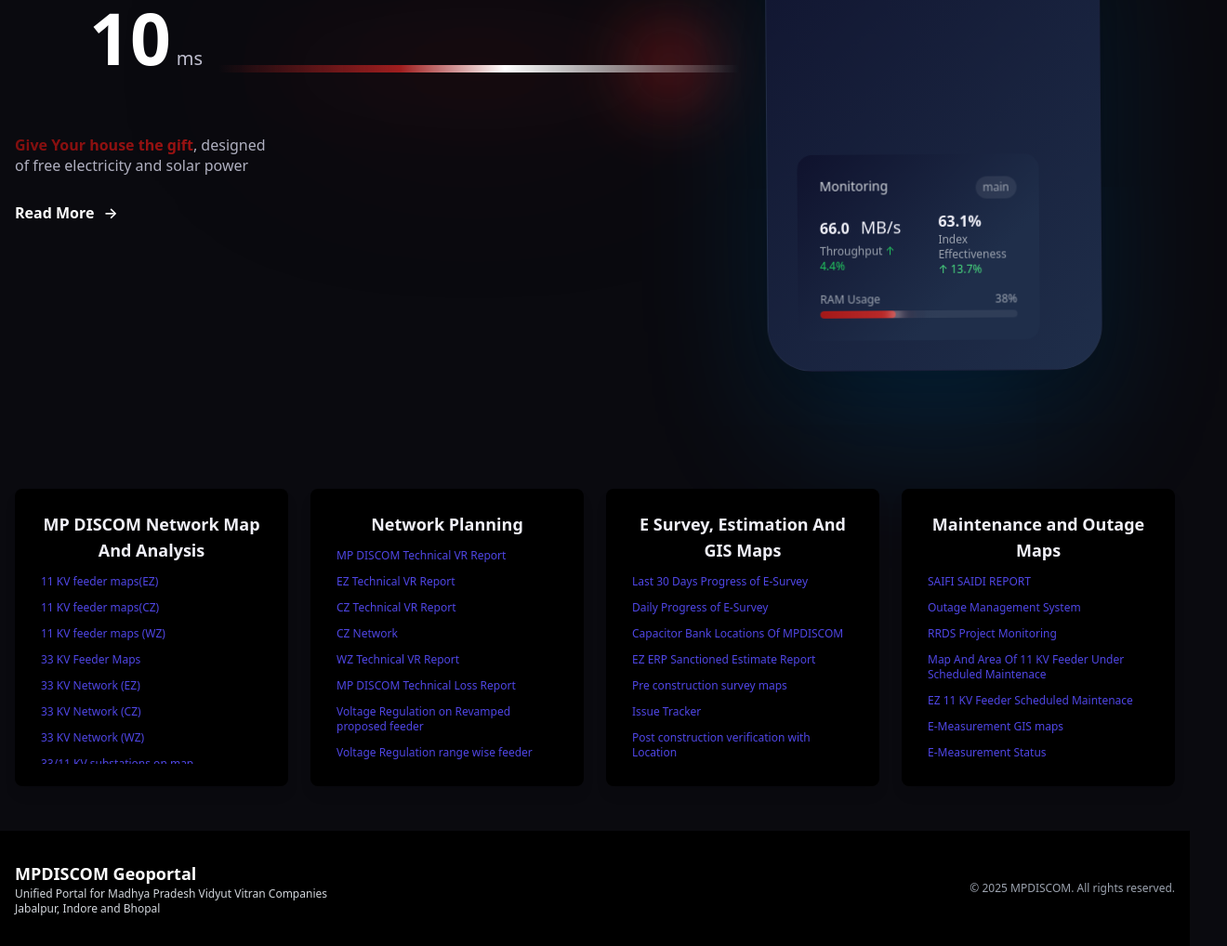
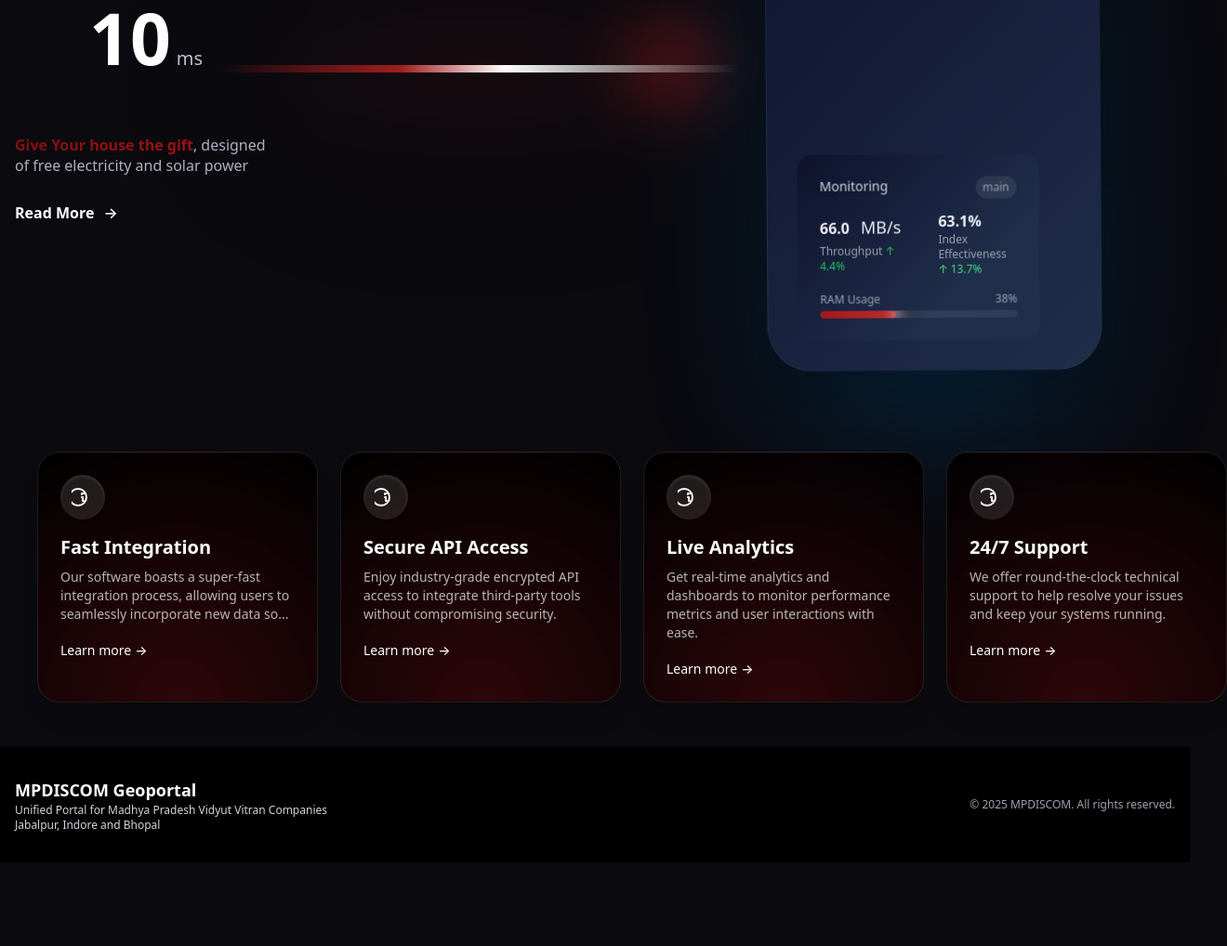
Before and after one commit to eswardara/mpdiscom, a plain HTML site: page index.html in a window 1280 px wide. Shown: the part 361-1379 px from the top of the page at 93% size, 1320 px wide, since content can reach past the window. After the commit the page ends 1289 px from the top, so only its background shows below. Drawn offline with nearby package versions, Linux system fonts and the light colour scheme.

Commit message:
Update index.html

```diff
--- a/index.html
+++ b/index.html
@@ -569,6 +569,37 @@
              transform: scale(1);
            }
          }
+             /* cards Animation */
+       /* Animation */
+    @keyframes fadeZoomIn {
+      0% {
+        opacity: 0;
+        transform: scale(0.9);
+      }
+      /* 100% {
+        opacity: 1;
+        transform: scale(1);
+      } */
+    }
+
+    .fade-zoom-in {
+      animation: fadeZoomIn 0.8s ease-out forwards;
+    }
+
+    /* Custom maroon radial glow */
+    .maroon-glow-bg {
+      background: radial-gradient(circle at bottom, rgba(128, 0, 0, 0.3), rgba(0, 0, 0, 0.95));
+    }
+
+    /* Scrollbar customization (optional) */
+    ::-webkit-scrollbar {
+      width: 6px;
+    }
+
+    ::-webkit-scrollbar-thumb {
+      background-color: #800000aa;
+      border-radius: 4px;
+    }
   </style>
 </head>
 <body>
@@ -738,92 +769,70 @@
  </div>
  </div>
    <!-- Cards Section -->
-   <div class="max-w-7xl mx-auto px-4 mt-10 grid grid-cols-1 sm:grid-cols-2 lg:grid-cols-4 gap-6">
-                     <div class="bg-black shadow-lg rounded-lg p-6 flex flex-col items-center text-center h-80 card-animate card-entrance card-glow">
-             <div class="font-semibold text-lg mb-2 relative z-20">MP DISCOM Network Map And Analysis</div>
+  <div class="grid grid-cols-1 sm:grid-cols-2 lg:grid-cols-4 gap-6 w-full max-w-7xl ml-10">
 
-       <div class="overflow-y-auto flex-1 w-full scrollbar-thin scrollbar-thumb-indigo-300 scrollbar-track-gray-100 relative z-20">
-         <div class="grid grid-cols-1 gap-1 text-left">
-           <a href="#" class="text-xs text-indigo-600 hover:text-indigo-800 hover:bg-indigo-50 p-1 rounded transition-colors block">11 KV feeder maps(EZ)</a>
-           <a href="#" class="text-xs text-indigo-600 hover:text-indigo-800 hover:bg-indigo-50 p-1 rounded transition-colors block">11 KV feeder maps(CZ)</a>
-           <a href="#" class="text-xs text-indigo-600 hover:text-indigo-800 hover:bg-indigo-50 p-1 rounded transition-colors block">11 KV feeder maps (WZ)</a>
-           <a href="#" class="text-xs text-indigo-600 hover:text-indigo-800 hover:bg-indigo-50 p-1 rounded transition-colors block">33 KV Feeder Maps</a>
-           <a href="#" class="text-xs text-indigo-600 hover:text-indigo-800 hover:bg-indigo-50 p-1 rounded transition-colors block">33 KV Network (EZ)</a>
-           <a href="#" class="text-xs text-indigo-600 hover:text-indigo-800 hover:bg-indigo-50 p-1 rounded transition-colors block">33 KV Network (CZ)</a>
-           <a href="#" class="text-xs text-indigo-600 hover:text-indigo-800 hover:bg-indigo-50 p-1 rounded transition-colors block">33 KV Network (WZ)</a>
-           <a href="#" class="text-xs text-indigo-600 hover:text-indigo-800 hover:bg-indigo-50 p-1 rounded transition-colors block">33/11 KV substations on map</a>
-           <a href="#" class="text-xs text-indigo-600 hover:text-indigo-800 hover:bg-indigo-50 p-1 rounded transition-colors block">Extra High Voltages (EHV) substations on map</a>
-           <a href="#" class="text-xs text-indigo-600 hover:text-indigo-800 hover:bg-indigo-50 p-1 rounded transition-colors block">Substation wise maps</a>
-           <a href="#" class="text-xs text-indigo-600 hover:text-indigo-800 hover:bg-indigo-50 p-1 rounded transition-colors block">Division wise maps</a>
-           <a href="#" class="text-xs text-indigo-600 hover:text-indigo-800 hover:bg-indigo-50 p-1 rounded transition-colors block">33 KV Feeder list</a>
-           <a href="#" class="text-xs text-indigo-600 hover:text-indigo-800 hover:bg-indigo-50 p-1 rounded transition-colors block">CZ DTR Tagged Untagged Report</a>
-           <a href="#" class="text-xs text-indigo-600 hover:text-indigo-800 hover:bg-indigo-50 p-1 rounded transition-colors block">MP DISCOM Consumer Search</a>
-         </div>
-       </div>
-     </div>
-                   <div class="bg-black shadow-lg rounded-lg p-6 flex flex-col items-center text-center h-80 card-animate card-entrance card-glow">
-        <div class="font-semibold text-lg mb-2 relative z-20">Network Planning</div>
+    <!-- Card -->
+    <div class="fade-zoom-in maroon-glow-bg backdrop-blur-lg text-white p-6 rounded-3xl shadow-xl shadow-maroon-500/20 border border-white/10 hover:shadow-maroon-400/40 transition-all duration-500 transform hover:-translate-y-3 hover:scale-105 ">
+      <div class="w-12 h-12 rounded-full bg-white/10 flex items-center justify-center mb-4 shadow-inner shadow-white/10">
+        <svg xmlns="http://www.w3.org/2000/svg" class="h-6 w-6 text-maroon-300" fill="none" viewBox="0 0 24 24" stroke="currentColor">
+          <path stroke-linecap="round" stroke-linejoin="round" stroke-width="2" d="M13 16h-1v-4h-1m4-4h-4v1m5 3a9 9 0 11-18 0 9 9 0 0118 0z" />
+        </svg>
+      </div>
+      <h2 class="text-xl font-bold mb-2 text-white">Fast Integration</h2>
+      <p class="text-sm text-white/70 mb-4">
+        Our software boasts a super-fast integration process, allowing users to seamlessly incorporate new data so...
+      </p>
+      <a href="#" class="text-sm text-white font-medium inline-flex items-center gap-1 group">
+        Learn more <span class="transform group-hover:translate-x-1 transition duration-300">→</span>
+      </a>
+    </div>
 
-       <div class="overflow-y-auto flex-1 w-full scrollbar-thin scrollbar-thumb-indigo-300 scrollbar-track-gray-100 relative z-20">
-         <div class="grid grid-cols-1 gap-1 text-left">
-           <a href="#" class="text-xs text-indigo-600 hover:text-indigo-800 hover:bg-indigo-50 p-1 rounded transition-colors block">MP DISCOM Technical VR Report</a>
-           <a href="#" class="text-xs text-indigo-600 hover:text-indigo-800 hover:bg-indigo-50 p-1 rounded transition-colors block">EZ Technical VR Report</a>
-           <a href="#" class="text-xs text-indigo-600 hover:text-indigo-800 hover:bg-indigo-50 p-1 rounded transition-colors block">CZ Technical VR Report</a>
-           <a href="#" class="text-xs text-indigo-600 hover:text-indigo-800 hover:bg-indigo-50 p-1 rounded transition-colors block">CZ Network</a>
-           <a href="#" class="text-xs text-indigo-600 hover:text-indigo-800 hover:bg-indigo-50 p-1 rounded transition-colors block">WZ Technical VR Report</a>
-           <a href="#" class="text-xs text-indigo-600 hover:text-indigo-800 hover:bg-indigo-50 p-1 rounded transition-colors block">MP DISCOM Technical Loss Report</a>
-           <a href="#" class="text-xs text-indigo-600 hover:text-indigo-800 hover:bg-indigo-50 p-1 rounded transition-colors block">Voltage Regulation on Revamped proposed feeder</a>
-           <a href="#" class="text-xs text-indigo-600 hover:text-indigo-800 hover:bg-indigo-50 p-1 rounded transition-colors block">Voltage Regulation range wise feeder</a>
-           <a href="#" class="text-xs text-indigo-600 hover:text-indigo-800 hover:bg-indigo-50 p-1 rounded transition-colors block">Calculate Voltage Regulation</a>
-           <a href="#" class="text-xs text-indigo-600 hover:text-indigo-800 hover:bg-indigo-50 p-1 rounded transition-colors block">Feeder with heavily loaded path for voltage Regulation</a>
-           <a href="#" class="text-xs text-indigo-600 hover:text-indigo-800 hover:bg-indigo-50 p-1 rounded transition-colors block">Feeder wise voltage regulation list</a>
-           <a href="#" class="text-xs text-indigo-600 hover:text-indigo-800 hover:bg-indigo-50 p-1 rounded transition-colors block">Feeder Wise Tagged DTR</a>
-           <a href="#" class="text-xs text-indigo-600 hover:text-indigo-800 hover:bg-indigo-50 p-1 rounded transition-colors block">List of DTR</a>
-           <a href="#" class="text-xs text-indigo-600 hover:text-indigo-800 hover:bg-indigo-50 p-1 rounded transition-colors block">Mordernisation</a>
-         </div>
-       </div>
-     </div>
-                   <div class="bg-black shadow-lg rounded-lg p-6 flex flex-col items-center text-center h-80 card-animate card-entrance card-glow">
-        <div class="font-semibold text-lg mb-2 relative z-20">E Survey, Estimation And GIS Maps</div>
+    <!-- Repeat for other 3 cards -->
+    <div class="fade-zoom-in maroon-glow-bg backdrop-blur-lg text-white p-6 rounded-3xl shadow-xl shadow-maroon-500/20 border border-white/10 hover:shadow-maroon-400/40 transition-all duration-500 transform hover:-translate-y-3 hover:scale-105 delay-100">
+      <div class="w-12 h-12 rounded-full bg-white/10 flex items-center justify-center mb-4 shadow-inner shadow-white/10">
+        <svg xmlns="http://www.w3.org/2000/svg" class="h-6 w-6 text-maroon-300" fill="none" viewBox="0 0 24 24" stroke="currentColor">
+          <path stroke-linecap="round" stroke-linejoin="round" stroke-width="2" d="M13 16h-1v-4h-1m4-4h-4v1m5 3a9 9 0 11-18 0 9 9 0 0118 0z" />
+        </svg>
+      </div>
+      <h2 class="text-xl font-bold mb-2 text-white">Secure API Access</h2>
+      <p class="text-sm text-white/70 mb-4">
+        Enjoy industry-grade encrypted API access to integrate third-party tools without compromising security.
+      </p>
+      <a href="#" class="text-sm text-white font-medium inline-flex items-center gap-1 group">
+        Learn more <span class="transform group-hover:translate-x-1 transition duration-300">→</span>
+      </a>
+    </div>
 
-       <div class="overflow-y-auto flex-1 w-full scrollbar-thin scrollbar-thumb-indigo-300 scrollbar-track-gray-100 relative z-20">
-         <div class="grid grid-cols-1 gap-1 text-left">
-           <a href="#" class="text-xs text-indigo-600 hover:text-indigo-800 hover:bg-indigo-50 p-1 rounded transition-colors block">Last 30 Days Progress of E-Survey</a>
-           <a href="#" class="text-xs text-indigo-600 hover:text-indigo-800 hover:bg-indigo-50 p-1 rounded transition-colors block">Daily Progress of E-Survey</a>
-           <a href="#" class="text-xs text-indigo-600 hover:text-indigo-800 hover:bg-indigo-50 p-1 rounded transition-colors block">Capacitor Bank Locations Of MPDISCOM</a>
-           <a href="#" class="text-xs text-indigo-600 hover:text-indigo-800 hover:bg-indigo-50 p-1 rounded transition-colors block">EZ ERP Sanctioned Estimate Report</a>
-           <a href="#" class="text-xs text-indigo-600 hover:text-indigo-800 hover:bg-indigo-50 p-1 rounded transition-colors block">Pre construction survey maps</a>
-           <a href="#" class="text-xs text-indigo-600 hover:text-indigo-800 hover:bg-indigo-50 p-1 rounded transition-colors block">Issue Tracker</a>
-           <a href="#" class="text-xs text-indigo-600 hover:text-indigo-800 hover:bg-indigo-50 p-1 rounded transition-colors block">Post construction verification with Location</a>
-           <a href="#" class="text-xs text-indigo-600 hover:text-indigo-800 hover:bg-indigo-50 p-1 rounded transition-colors block">E-Projects</a>
-           <a href="#" class="text-xs text-indigo-600 hover:text-indigo-800 hover:bg-indigo-50 p-1 rounded transition-colors block">GIS Based Maintenace</a>
-           <a href="#" class="text-xs text-indigo-600 hover:text-indigo-800 hover:bg-indigo-50 p-1 rounded transition-colors block">Work Completion Report</a>
-         </div>
-       </div>
-     </div>
-                   <div class="bg-black shadow-lg rounded-lg p-6 flex flex-col items-center text-center h-80 card-animate card-entrance card-glow">
-        <div class="font-semibold text-lg mb-2 relative z-20">Maintenance and Outage Maps</div>
+    <div class="fade-zoom-in maroon-glow-bg backdrop-blur-lg text-white p-6 rounded-3xl shadow-xl shadow-maroon-500/20 border border-white/10 hover:shadow-maroon-400/40 transition-all duration-500 transform hover:-translate-y-3 hover:scale-105 delay-200">
+      <div class="w-12 h-12 rounded-full bg-white/10 flex items-center justify-center mb-4 shadow-inner shadow-white/10">
+        <svg xmlns="http://www.w3.org/2000/svg" class="h-6 w-6 text-maroon-300" fill="none" viewBox="0 0 24 24" stroke="currentColor">
+          <path stroke-linecap="round" stroke-linejoin="round" stroke-width="2" d="M13 16h-1v-4h-1m4-4h-4v1m5 3a9 9 0 11-18 0 9 9 0 0118 0z" />
+        </svg>
+      </div>
+      <h2 class="text-xl font-bold mb-2 text-white">Live Analytics</h2>
+      <p class="text-sm text-white/70 mb-4">
+        Get real-time analytics and dashboards to monitor performance metrics and user interactions with ease.
+      </p>
+      <a href="#" class="text-sm text-white font-medium inline-flex items-center gap-1 group">
+        Learn more <span class="transform group-hover:translate-x-1 transition duration-300">→</span>
+      </a>
+    </div>
 
-       <div class="overflow-y-auto flex-1 w-full scrollbar-thin scrollbar-thumb-indigo-300 scrollbar-track-gray-100 relative z-20">
-         <div class="grid grid-cols-1 gap-1 text-left">
-           <a href="#" class="text-xs text-indigo-600 hover:text-indigo-800 hover:bg-indigo-50 p-1 rounded transition-colors block">SAIFI SAIDI REPORT</a>
-           <a href="#" class="text-xs text-indigo-600 hover:text-indigo-800 hover:bg-indigo-50 p-1 rounded transition-colors block">Outage Management System</a>
-           <a href="#" class="text-xs text-indigo-600 hover:text-indigo-800 hover:bg-indigo-50 p-1 rounded transition-colors block">RRDS Project Monitoring</a>
-           <a href="#" class="text-xs text-indigo-600 hover:text-indigo-800 hover:bg-indigo-50 p-1 rounded transition-colors block">Map And Area Of 11 KV Feeder Under Scheduled Maintenace</a>
-           <a href="#" class="text-xs text-indigo-600 hover:text-indigo-800 hover:bg-indigo-50 p-1 rounded transition-colors block">EZ 11 KV Feeder Scheduled Maintenace</a>
-           <a href="#" class="text-xs text-indigo-600 hover:text-indigo-800 hover:bg-indigo-50 p-1 rounded transition-colors block">E-Measurement GIS maps</a>
-           <a href="#" class="text-xs text-indigo-600 hover:text-indigo-800 hover:bg-indigo-50 p-1 rounded transition-colors block">E-Measurement Status</a>
-           <a href="#" class="text-xs text-indigo-600 hover:text-indigo-800 hover:bg-indigo-50 p-1 rounded transition-colors block">11 KV feeder power supply list</a>
-           <a href="#" class="text-xs text-indigo-600 hover:text-indigo-800 hover:bg-indigo-50 p-1 rounded transition-colors block">Outage Maps</a>
-           <a href="#" class="text-xs text-indigo-600 hover:text-indigo-800 hover:bg-indigo-50 p-1 rounded transition-colors block">Feeder Wise SOR Report</a>
-           <a href="#" class="text-xs text-indigo-600 hover:text-indigo-800 hover:bg-indigo-50 p-1 rounded transition-colors block">Additional DTR and DTR Shifting for feeder separation</a>
-           <a href="#" class="text-xs text-indigo-600 hover:text-indigo-800 hover:bg-indigo-50 p-1 rounded transition-colors block">Merge Project Report</a>
-           <a href="#" class="text-xs text-indigo-600 hover:text-indigo-800 hover:bg-indigo-50 p-1 rounded transition-colors block">E-MB Web Service for ERP</a>
-           <a href="#" class="text-xs text-indigo-600 hover:text-indigo-800 hover:bg-indigo-50 p-1 rounded transition-colors block">UAT</a>
-           <a href="#" class="text-xs text-indigo-600 hover:text-indigo-800 hover:bg-indigo-50 p-1 rounded transition-colors block">CPMS_OLD</a>
-         </div>
-       </div>
-     </div>
+    <div class="fade-zoom-in maroon-glow-bg backdrop-blur-lg text-white p-6 rounded-3xl shadow-xl shadow-maroon-500/20 border border-white/10 hover:shadow-maroon-400/40 transition-all duration-500 transform hover:-translate-y-3 hover:scale-105 delay-300">
+      <div class="w-12 h-12 rounded-full bg-white/10 flex items-center justify-center mb-4 shadow-inner shadow-white/10">
+        <svg xmlns="http://www.w3.org/2000/svg" class="h-6 w-6 text-maroon-300" fill="none" viewBox="0 0 24 24" stroke="currentColor">
+          <path stroke-linecap="round" stroke-linejoin="round" stroke-width="2" d="M13 16h-1v-4h-1m4-4h-4v1m5 3a9 9 0 11-18 0 9 9 0 0118 0z" />
+        </svg>
+      </div>
+      <h2 class="text-xl font-bold mb-2 text-white">24/7 Support</h2>
+      <p class="text-sm text-white/70 mb-4">
+        We offer round-the-clock technical support to help resolve your issues and keep your systems running.
+      </p>
+      <a href="#" class="text-sm text-white font-medium inline-flex items-center gap-1 group">
+        Learn more <span class="transform group-hover:translate-x-1 transition duration-300">→</span>
+      </a>
+    </div>
+
   </div>
   <!-- Footer -->
   <footer class="bg-black text-white py-8 mt-12">
```
